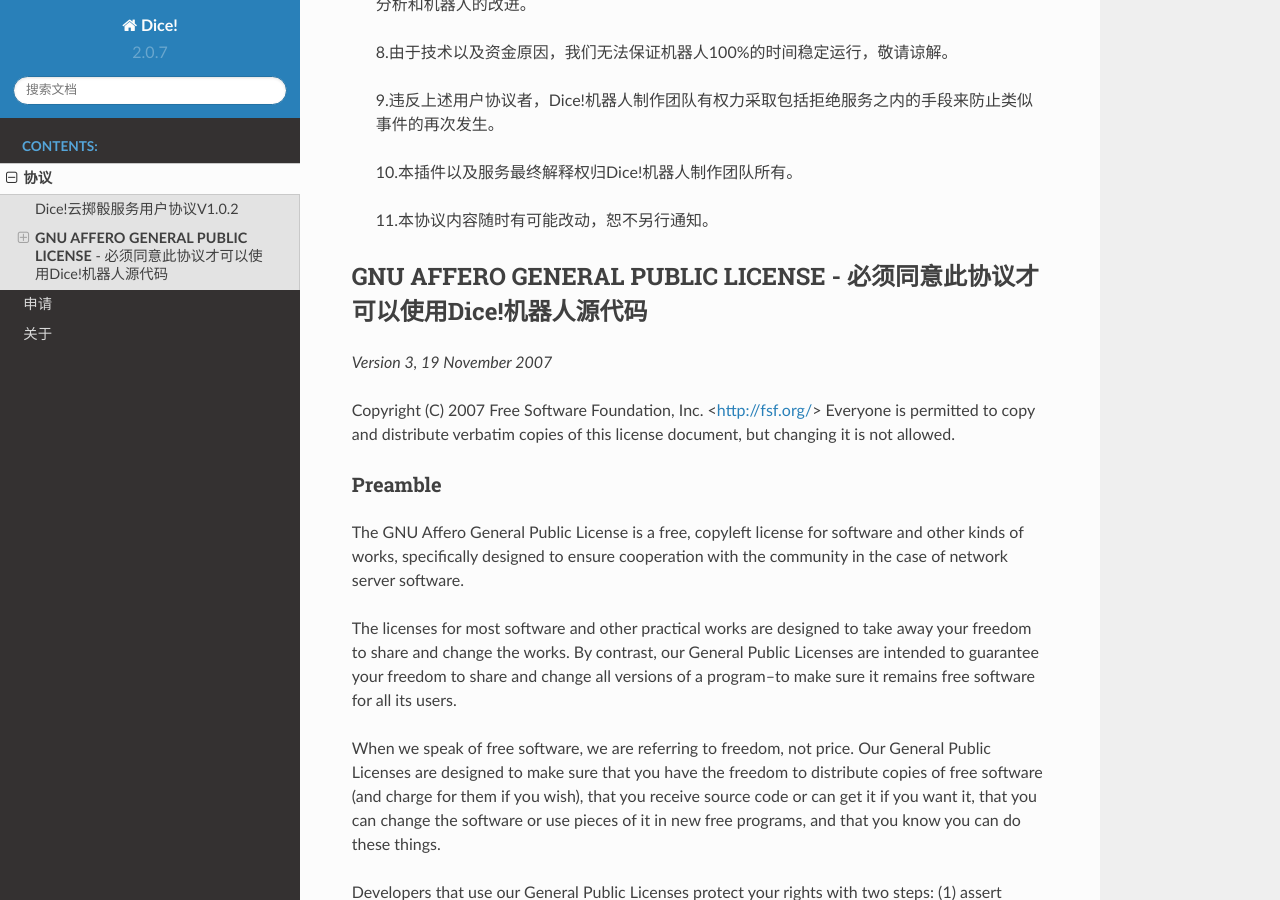
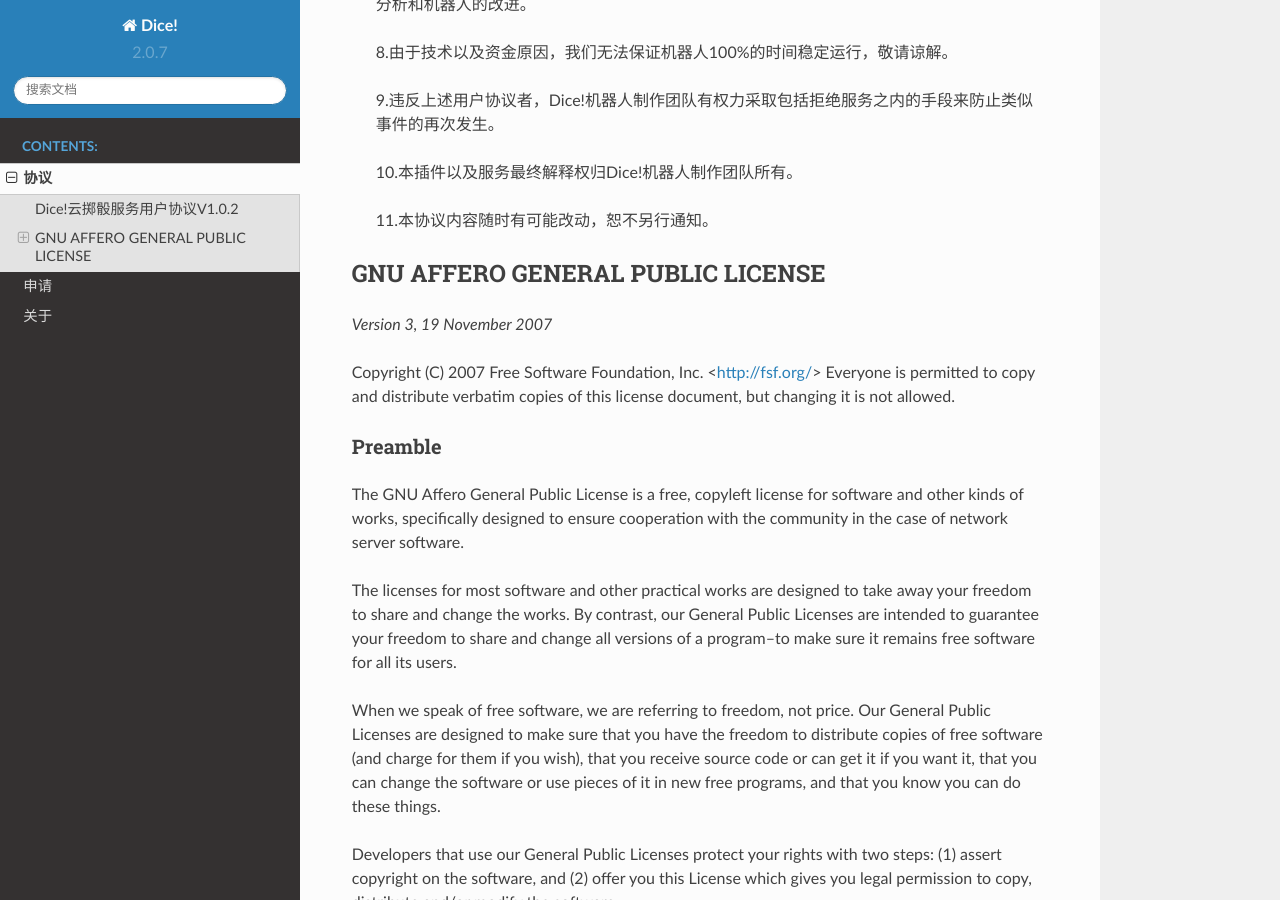
Before and after one commit to Dice-Developer-Team/Dice, a Sphinx documentation site: the page built from docs/License.rst, in a window 1280 px wide and 900 px high, scrolled down 690 px. Built offline with Sphinx 7.4.7 and the Read the Docs theme 2.0.0, drawn with Linux system fonts in a browser that asks for light colours.

Commit message:
Update License.rst

```diff
--- a/docs/License.rst
+++ b/docs/License.rst
@@ -32,8 +32,8 @@
     11.本协议内容随时有可能改动，恕不另行通知。
 
 
-**GNU AFFERO GENERAL PUBLIC LICENSE** - 必须同意此协议才可以使用Dice!机器人源代码
-----------------------------------------------------------------------------------------
+GNU AFFERO GENERAL PUBLIC LICENSE
+----------------------------------------------
 
 *Version 3, 19 November 2007*
 
```
